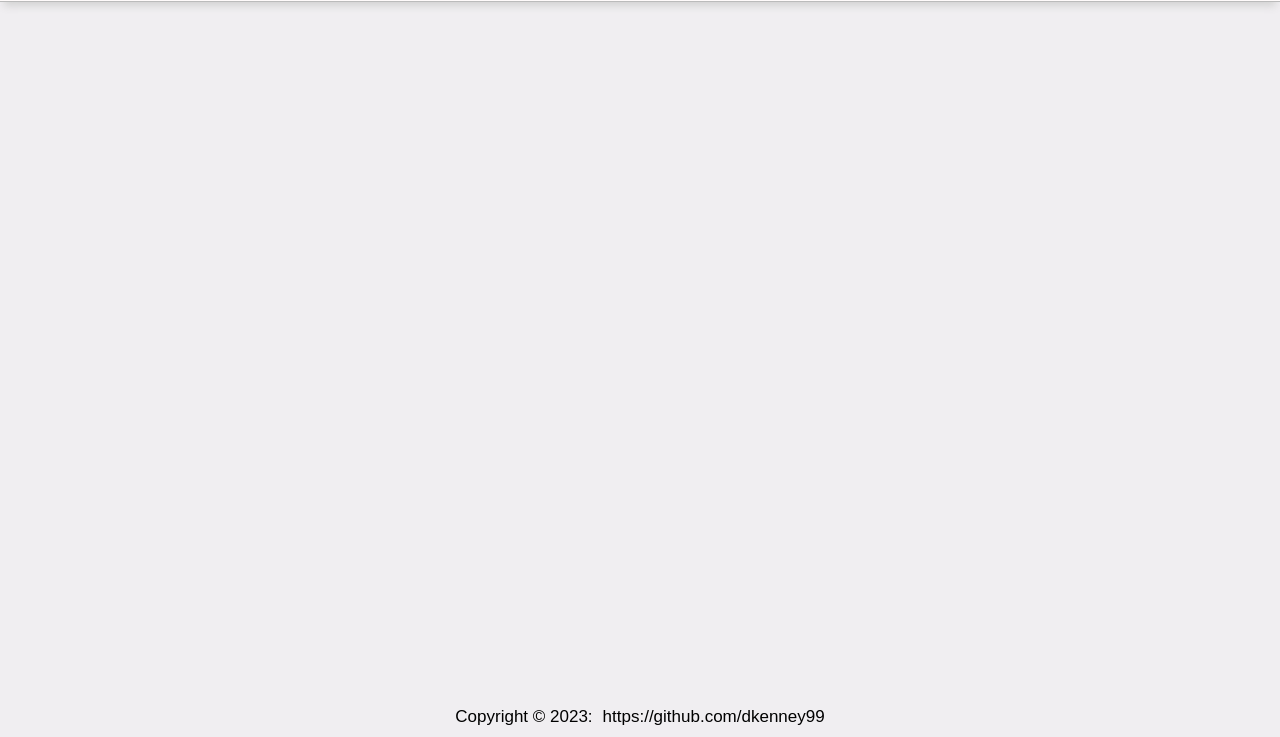
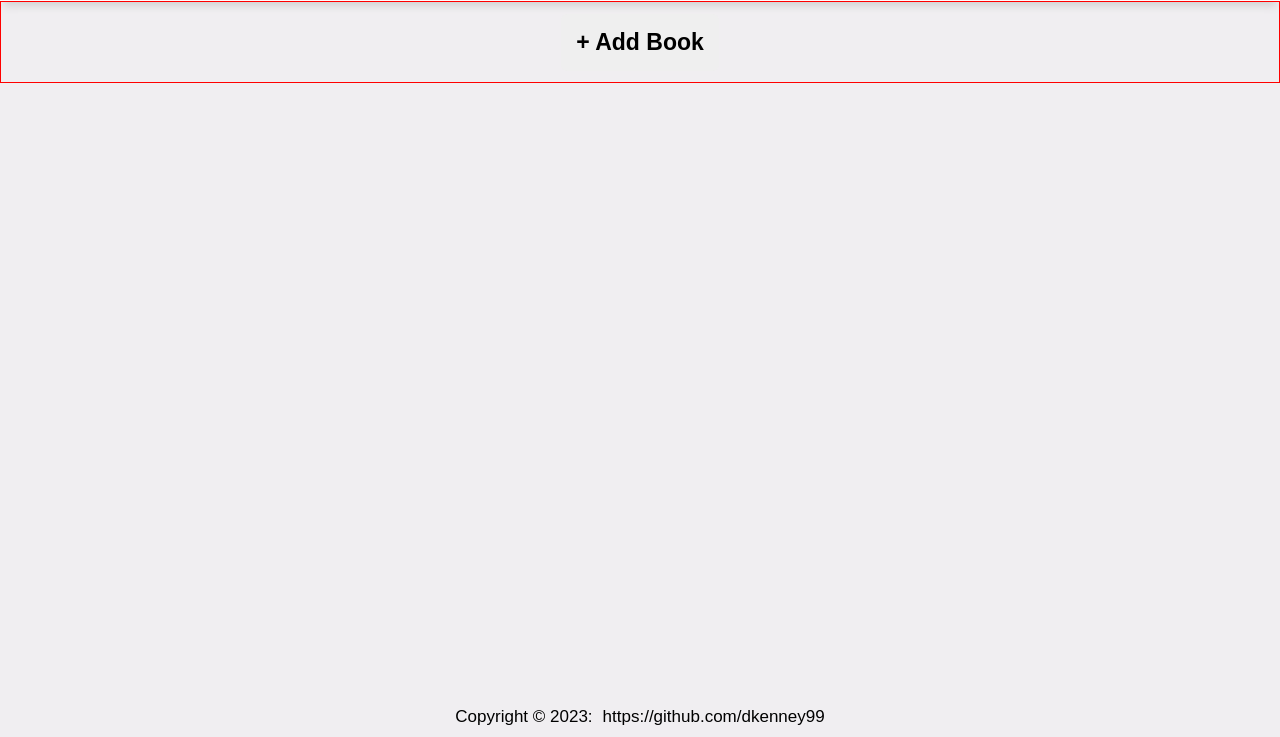
Before and after one commit to dkenney99/library, a plain HTML site: page index.html in a window 1280 px wide. Shown: the part 63-800 px from the top of the page. Drawn offline with Linux system fonts and the light colour scheme.

Commit message:
skeleton html css, and js

```diff
--- a/index.html
+++ b/index.html
@@ -14,7 +14,11 @@
     </div>
   </header>
   <body>
-    <div class="add-book"></div>
+    <div class="add-book">
+      <button class="add-book-button">+ Add Book</button>
+    </div>
+    <div class="bookshelf"></div>
+    <script src="script.js"></script>
   </body>
   <footer>
     Copyright © 2023:
--- a/styles.css
+++ b/styles.css
@@ -63,3 +63,22 @@ a {
   color: black;
   text-decoration: none; /* no underline */
 }
+.add-book {
+  display: flex;
+  justify-content: center;
+  align-items: center;
+  border: solid 1px red;
+  height: 10vh;
+}
+
+.add-book-button {
+  font-size: 23px;
+  font-weight: bold;
+  padding: 15px;
+  border-radius: 6px;
+  cursor: pointer;
+}
+
+.add-book-button:hover {
+  background-color: rgb(212, 212, 212);
+}
```
